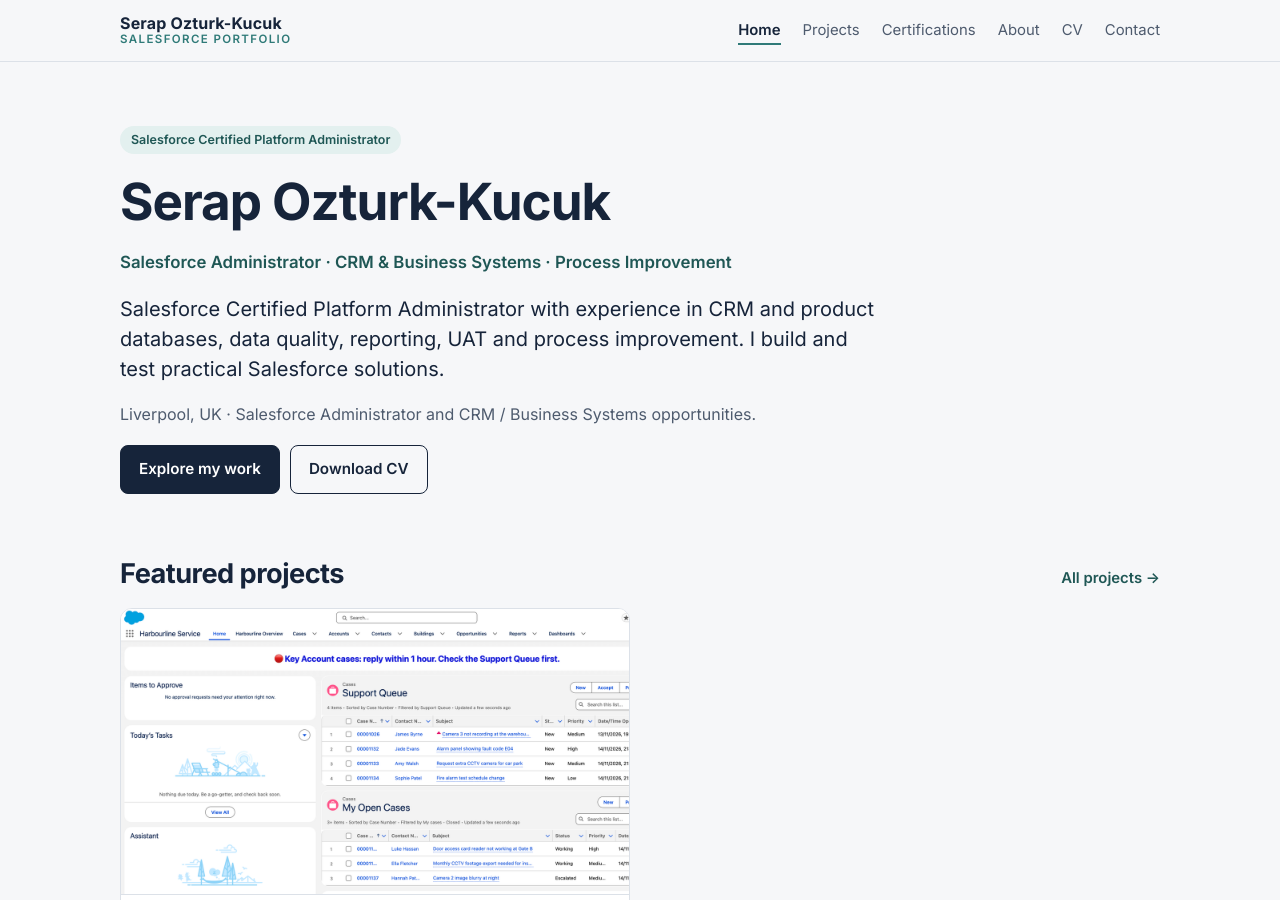
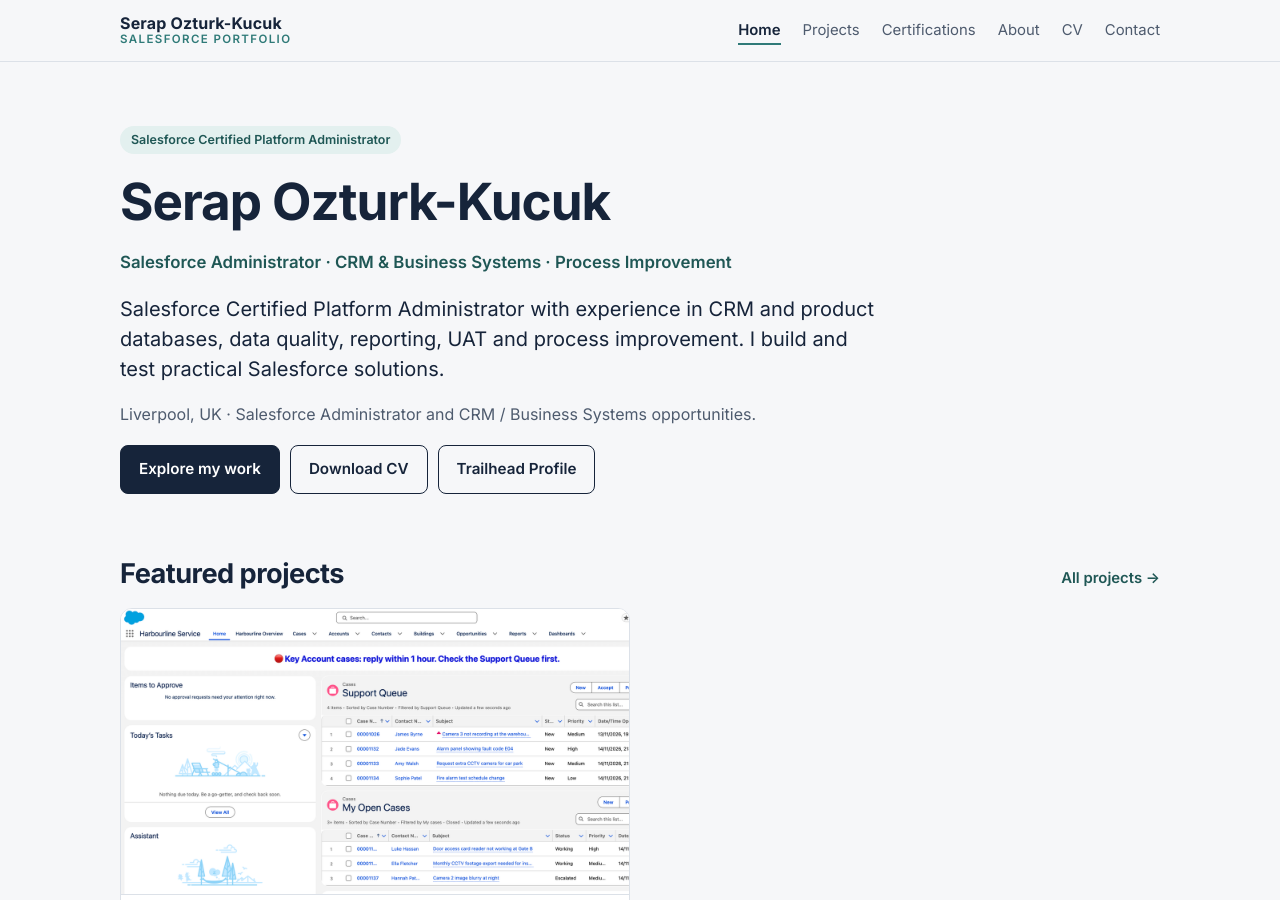
Before and after one commit to serapozturkkucuk/serapozturkkucuk.github.io, a Jekyll site: the page built from index.html, in a window 1280 px wide and 900 px high. Built offline with Jekyll 4.4.1, drawn with Linux system fonts in a browser that asks for light colours.

Commit message:
Improve homepage Trailhead access and contact page messaging

```diff
--- a/index.html
+++ b/index.html
@@ -11,6 +11,7 @@ title: Home
   <div class="actions">
     <a class="btn primary" href="{{ '/projects/' | relative_url }}">Explore my work</a>
     {% if site.author.cv_file != "" %}<a class="btn" href="{{ site.author.cv_file | relative_url }}">Download CV</a>{% else %}<a class="btn" href="{{ '/about/' | relative_url }}">About me</a>{% endif %}
+    <a class="btn" href="{{ site.author.trailhead }}" target="_blank" rel="noopener noreferrer">Trailhead Profile</a>
   </div>
 </section>
 
```
